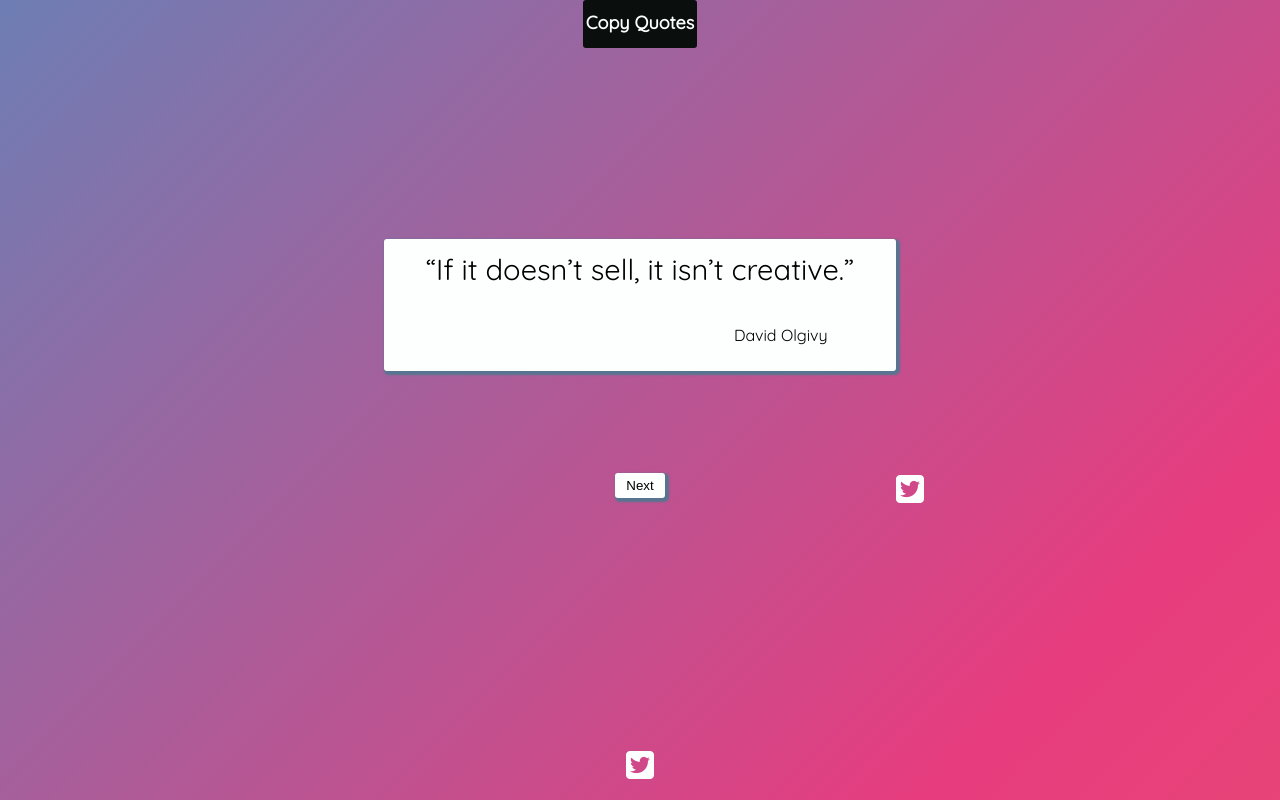
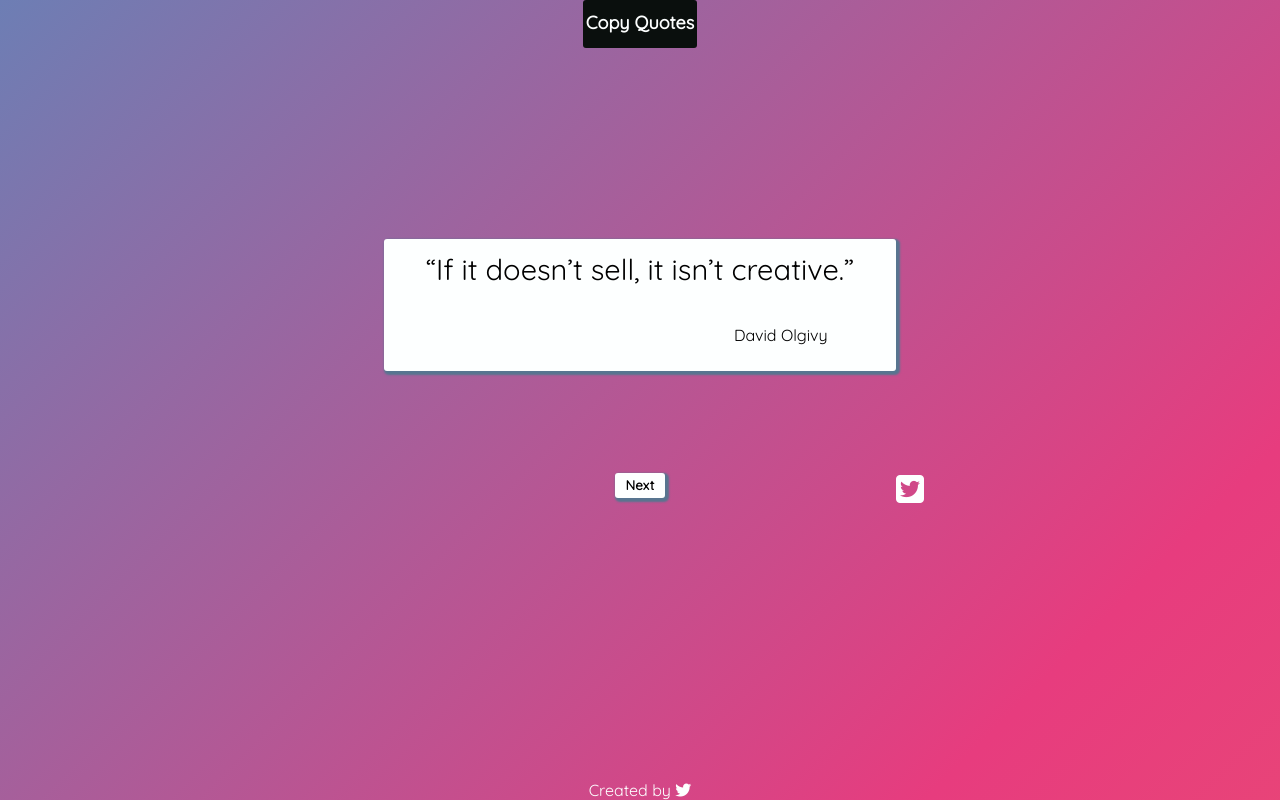
Before and after one commit to DanielGarciaGuillen/sell-quotes, a plain HTML site: page index.html in a window 1280 px wide. Drawn offline with Linux system fonts and the light colour scheme.

Commit message:
change button

```diff
--- a/index.html
+++ b/index.html
@@ -23,7 +23,7 @@
 
 
         <button onclick="newQuote()" class="buttonNext" id="buttonNext">
-          Next
+          <p>Next</p>
          </button>
 
 
@@ -36,7 +36,7 @@
 
 
       <div class="footer">
-        <a href="https://twitter.com/dangguillen"><i class="fa fa-twitter-square fa-2x" aria-hidden="true"></i></a>
+        Created by <a href="https://twitter.com/dangguillen"><i class="fa fa-twitter" aria-hidden="true"></i></i></a>
       </div>
 
     </div>
--- a/style.css
+++ b/style.css
@@ -91,7 +91,15 @@ body{
     background: #FDFFFF;
     box-shadow: 2px 2px 2px 2px #577590;
     border: none;
+
+
 }
+.buttonNext p {
+
+    font-family: Quicksand, sans-serif;
+    font-weight: bold;
+}
+
 
 #twitter-share-button {
     grid-column: 3/4;
@@ -110,8 +118,8 @@ body{
 .footer {
     grid-column: 2/3;
     grid-row: 7/7;
-    height: 50%;
-
+    align-self: end;
+    color:#FDFFFF ;
 }
 
 .footer a {
```
